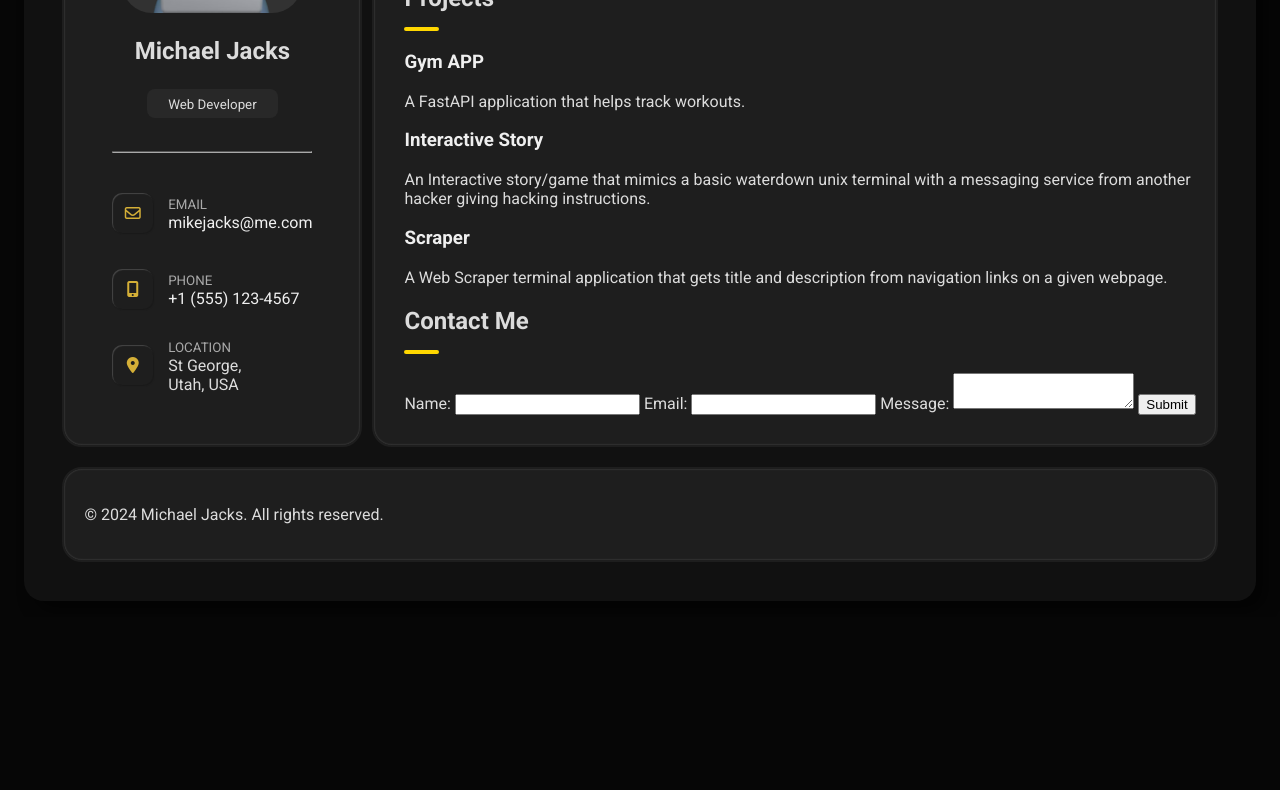
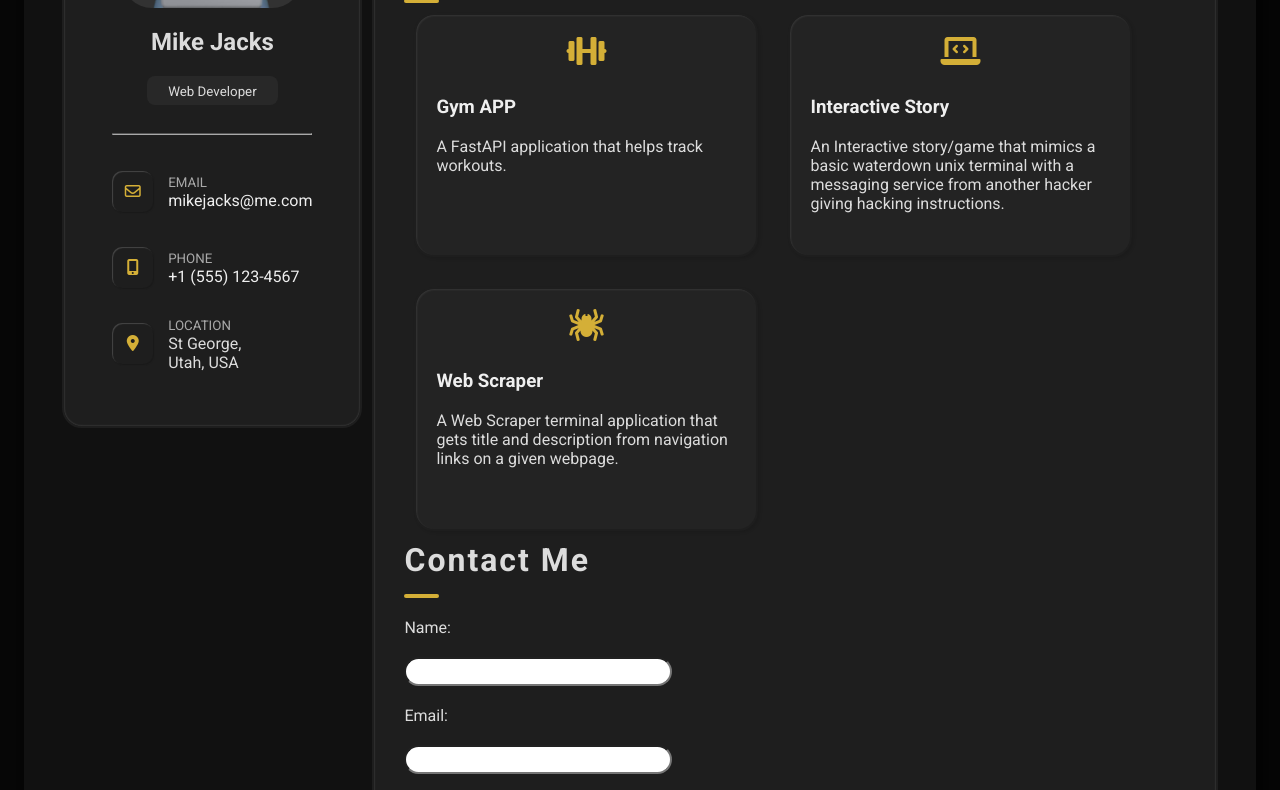
Before and after one commit to mike-jacks/project-portfolio, a plain HTML site: page index.html in a window 1280 px wide. Shown: the part 276-1066 px from the top of the page. Before the commit the page ends 893 px from the top, so only its background shows below. Drawn offline with Linux system fonts and the light colour scheme.

Commit message:
update contact form and info

```diff
--- a/index.html
+++ b/index.html
@@ -16,7 +16,7 @@
             <div id="profile_image">
               <img src="./mike_memoji_2.png" alt="memoji" width="180px" />
             </div>
-              <h2>Michael Jacks</h2>
+            <h2>Mike Jacks</h2>
             <div id="title">
               <p><small>Web Developer</small></p>
             </div>
@@ -65,29 +65,45 @@
             <div id="content">
               <section>
                 <h2 id="about_section">About Me</h2>
-                  <p>Hi, I'm Mike. I'm learning to become a Web Developer utilizing tools like React, Python, TypeScript, and TailwindCSS.</p>
+                <p>
+                  Hi, I'm Mike. I'm learning to become a Web Developer utilizing tools like React, Python, TypeScript, and TailwindCSS.<br />
+                  Below are links to some of my github repository projects.
+                </p>
               </section>
 
-                <section>
-                  <h2 id="projects_section">Projects</h2>
+              <section id="projects">
+                <h2>Projects</h2>
+                <div class="cards">
+                  <div class="card">
+                    <i class="fas fa-dumbbell icon card_icon"></i>
                     <div>
                       <h3>
                         <a href="https://github.com/mike-jacks/gym-app" target="_blank" rel="noopener noreferrer">Gym APP</a>
                       </h3>
                       <p>A FastAPI application that helps track workouts.</p>
                     </div>
+                  </div>
+                  <div class="card">
+                    <i class="fas fa-laptop-code icon card_icon"></i>
+                    <div>
                       <h3>
                         <a href="https://github.com/mike-jacks/interactive-story" target="_blank" rel="noopener noreferrer">Interactive Story</a>
                       </h3>
                       <p>
-                    An Interactive story/game that mimics a basic waterdown unix terminal with a messaging service from another hacker giving hacking
-                    instructions.
+                        An Interactive story/game that mimics a basic waterdown unix terminal with a messaging service from another hacker giving
+                        hacking instructions.
                       </p>
+                    </div>
+                  </div>
+                  <div class="card">
+                    <i class="fas fa-spider icon card_icon"></i>
                     <div>
                       <h3>
-                      <a href="https://github.com/mike-jacks/SCRAPER" target="_blank" rel="noopener noreferrer">Scraper</a>
+                        <a href="https://github.com/mike-jacks/SCRAPER" target="_blank" rel="noopener noreferrer">Web Scraper</a>
                       </h3>
                       <p>A Web Scraper terminal application that gets title and description from navigation links on a given webpage.</p>
+                    </div>
+                  </div>
                 </div>
               </section>
 
@@ -105,6 +121,8 @@
               </section>
             </div>
           </div>
+
+
         </div>
         <footer class="content">
           <p>&copy; 2024 Michael Jacks. All rights reserved.</p>
--- a/style2.css
+++ b/style2.css
@@ -9,10 +9,6 @@ body {
   font-size: 1em;
 }
 
-.hidden {
-  display: none;
-}
-
 a {
   color: #efefef;
   text-decoration: none;
@@ -21,14 +17,15 @@ a {
 
 a:hover {
   color: #d4af37;
-  text-decoration: underline;
+  //text-decoration: underline;
   transition: 0.2s;
 }
 
 #nav {
   display: flex;
   justify-content: flex-end;
-  width: 100%;
+  width: 320px;
+  float: right;
 }
 
 #nav ul {
@@ -56,6 +53,7 @@ div.container {
   padding: 3vw;
   box-shadow: 10px 10px 15px 0px rgba(0, 0, 0, 0.5);
   gap: 20px;
+  flex-grow: 1;
 }
 
 div#title p {
@@ -93,13 +91,23 @@ div#main.content {
   padding: 0;
   padding-left: 30px;
   padding-bottom: 30px;
+  float: left;
 }
+#content {
+  margin-top: 20px;
+}
+section h2 {
+  font-size: 2em;
+  letter-spacing: 2px;
+  margin: 0;
+}
+
 section h2:after {
   content: "";
   display: block;
   width: 35px;
   height: 4px;
-  background-color: gold;
+  background-color: #d4af37;
   margin-top: 15px;
   border-radius: 10px;
 }
@@ -117,10 +125,10 @@ section h2:after {
 div#info.content {
   display: flex;
   flex-direction: column;
-  justify-content: space-evenly;
   align-items: center;
   padding: 3em;
   gap: 0px;
+  height: 550px;
 }
 
 div#icons_column {
@@ -189,3 +197,66 @@ div.info_card {
 .label {
   color: darkgrey;
 }
+
+section#projects {
+  display: flex;
+  flex-direction: column;
+}
+
+section .card {
+  display: flex;
+  flex-direction: column;
+  background-color: rgb(35, 35, 35);
+  border-radius: 20px;
+  padding: 20px;
+  border-color: rgb(30, 30, 30);
+  border-width: 2px;
+  border-style: solid;
+  box-shadow: inset 1px 1px 2px rgba(230, 230, 230, 0.1), 2px 2px 3px rgba(10, 10, 10, 0.1); /* Inner highlight */
+  margin: 10px;
+  gap: 10px;
+  width: 300px;
+  height: 200px;
+}
+
+div i.card_icon {
+  display: flex;
+  flex-direction: column;
+  justify-content: flex-start;
+  align-items: center;
+  font-size: 2em;
+}
+
+div.cards {
+  display: flex;
+  flex-wrap: wrap;
+  gap: 10px;
+  padding_right: 20px;
+}
+
+footer {
+  display: flex;
+  justify-content: center;
+  align-items: center;
+  padding: 20px;
+}
+
+form#form {
+  display: flex;
+  flex-direction: column;
+  gap: 20px;
+  padding-top: 20px;
+  justify-content: center;
+  align-items: flex-start;
+}
+
+input {
+  border-radius: 20px;
+  padding: 5px 10px;
+  width: 30%;
+}
+
+#message {
+  width: 50%;
+  height: 100px;
+}
```
Lines whose indentation alone changed are shown as unchanged.
